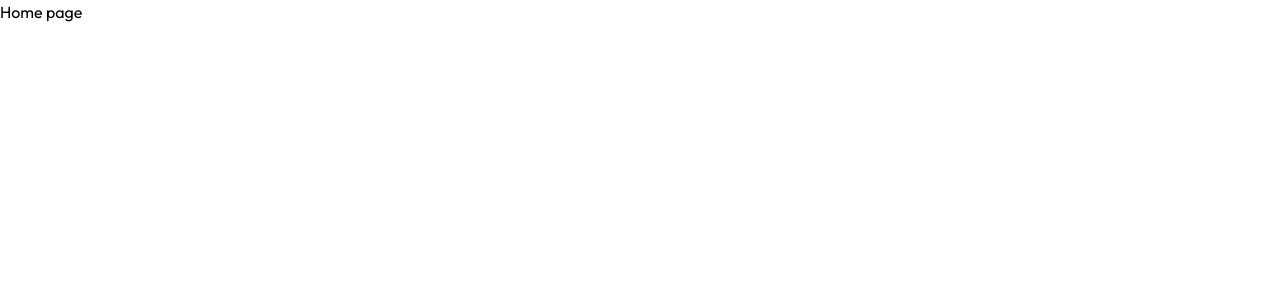
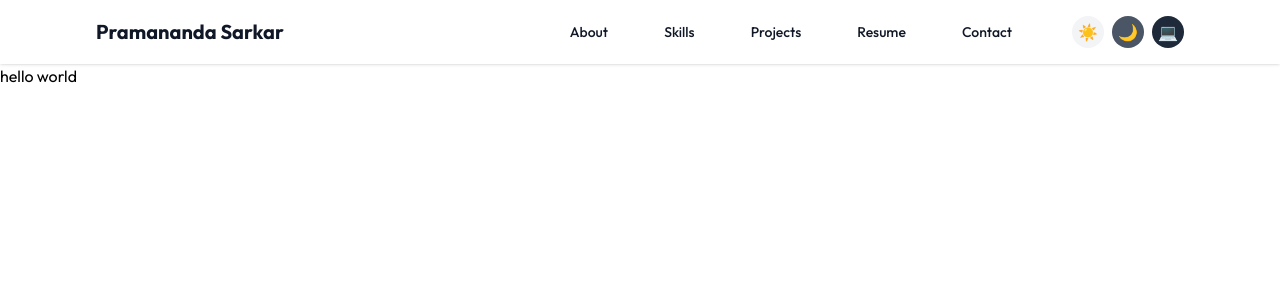
Before and after one commit to pramanandasarkar02/portfolio, a Next.js app: page / in a window 1280 px wide. Shown: the top 300 px of the page. Built offline with nearby package versions, Linux system fonts and the light colour scheme.

Commit message:
navbar design done

```diff
--- /dev/null
+++ b/app/Navbar.tsx
@@ -0,0 +1,165 @@
+"use client";
+
+import React, { useState, useEffect } from 'react';
+import Link from 'next/link';
+import { useTheme } from 'next-themes';
+
+const Navbar = () => {
+  const [mounted, setMounted] = useState(false);
+  const { theme, setTheme } = useTheme();
+  const [isMenuOpen, setIsMenuOpen] = useState(false);
+
+  useEffect(() => {
+    setMounted(true);
+  }, []);
+
+  const navItems = [
+    { name: 'About', href: '#about' },
+    { name: 'Skills', href: '#skills' },
+    { name: 'Projects', href: '#projects' },
+    { name: 'Resume', href: '#resume' },
+    { name: 'Contact', href: '#contact' },
+  ];
+
+  if (!mounted) {
+    return null;
+  }
+
+  return (
+    <nav className={`sticky top-0 z-50 transition-colors duration-300
+      ${theme === 'dark' ? 'bg-gray-900 text-gray-100' :
+        theme === 'hacker' ? 'bg-black text-green-400' :
+        'bg-white/80 text-gray-900'} backdrop-blur-sm shadow-sm`}
+    >
+      <div className="max-w-6xl mx-auto px-4 sm:px-6 lg:px-8">
+        <div className="flex justify-between h-16 items-center">
+          {/* Logo */}
+          <div className="flex-shrink-0 flex items-center">
+            <Link href="/" className={`text-xl font-bold
+              ${theme === 'dark' ? 'text-white' :
+                theme === 'hacker' ? 'text-green-400' :
+                'text-gray-900'}`}>
+              Pramananda Sarkar
+            </Link>
+          </div>
+
+          {/* Desktop Navigation */}
+          <div className="hidden md:flex items-center space-x-8">
+            <div className="flex space-x-8">
+              {navItems.map((item) => (
+                <Link
+                  key={item.name}
+                  href={item.href}
+                  className={`px-3 py-2 rounded-md text-sm font-medium transition-colors
+                    ${theme === 'dark' ? 'hover:bg-gray-800 hover:text-white' :
+                      theme === 'hacker' ? 'hover:bg-green-900/30 hover:text-green-300' :
+                      'hover:bg-gray-100 hover:text-gray-900'}`}
+                >
+                  {item.name}
+                </Link>
+              ))}
+            </div>
+
+            {/* Theme Switcher */}
+            <div className="ml-4 flex items-center space-x-2 ">
+              <button
+                onClick={() => setTheme('light')}
+                className={`w-8 h-8 rounded-full flex items-center justify-center cursor-pointer
+                  ${theme === 'light' ? 'bg-gray-200 text-yellow-500' : 'bg-gray-100 text-gray-500'}`}
+                title="Light"
+              >
+                ☀️
+              </button>
+              <button
+                onClick={() => setTheme('dark')}
+                className={`w-8 h-8 rounded-full flex items-center justify-center cursor-pointer
+                  ${theme === 'dark' ? 'bg-gray-700 text-white' : 'bg-gray-600 text-gray-300'}`}
+                title="Dark"
+              >
+                🌙
+              </button>
+              <button
+                onClick={() => setTheme('hacker')}
+                className={`w-8 h-8 rounded-full flex items-center justify-center cursor-pointer
+                  ${theme === 'hacker' ? 'bg-green-900/30 text-green-400' : 'bg-gray-800 text-green-300'}`}
+                title="Hacker"
+              >
+                💻
+              </button>
+            </div>
+          </div>
+
+          {/* Mobile menu button */}
+          <div className="md:hidden flex items-center">
+            <div className="mr-4">
+              <div className="flex space-x-2">
+                <button
+                  onClick={() => setTheme('light')}
+                  className={`w-6 h-6 rounded-full text-xs ${theme === 'light' ? 'bg-gray-200' : 'bg-gray-100'}`}
+                >
+                  ☀️
+                </button>
+                <button
+                  onClick={() => setTheme('dark')}
+                  className={`w-6 h-6 rounded-full text-xs ${theme === 'dark' ? 'bg-gray-700' : 'bg-gray-600'}`}
+                >
+                  🌙
+                </button>
+                <button
+                  onClick={() => setTheme('hacker')}
+                  className={`w-6 h-6 rounded-full text-xs ${theme === 'hacker' ? 'bg-green-900/30' : 'bg-gray-800'}`}
+                >
+                  💻
+                </button>
+              </div>
+            </div>
+            <button
+              onClick={() => setIsMenuOpen(!isMenuOpen)}
+              className={`inline-flex items-center justify-center p-2 rounded-md
+                ${theme === 'dark' ? 'text-gray-400 hover:text-white hover:bg-gray-700' :
+                  theme === 'hacker' ? 'text-green-400 hover:text-green-300 hover:bg-green-900/30' :
+                  'text-gray-500 hover:text-gray-900 hover:bg-gray-100'}`}
+            >
+              {isMenuOpen ? (
+                <svg className="h-6 w-6" xmlns="http://www.w3.org/2000/svg" fill="none" viewBox="0 0 24 24" stroke="currentColor">
+                  <path strokeLinecap="round" strokeLinejoin="round" strokeWidth={2} d="M6 18L18 6M6 6l12 12" />
+                </svg>
+              ) : (
+                <svg className="h-6 w-6" xmlns="http://www.w3.org/2000/svg" fill="none" viewBox="0 0 24 24" stroke="currentColor">
+                  <path strokeLinecap="round" strokeLinejoin="round" strokeWidth={2} d="M4 6h16M4 12h16M4 18h16" />
+                </svg>
+              )}
+            </button>
+          </div>
+        </div>
+      </div>
+
+      {/* Mobile Navigation */}
+      {isMenuOpen && (
+        <div className={`md:hidden transition-all duration-300
+          ${theme === 'dark' ? 'bg-gray-800' :
+            theme === 'hacker' ? 'bg-black' :
+            'bg-white'}`}
+        >
+          <div className="px-2 pt-2 pb-3 space-y-1 sm:px-3">
+            {navItems.map((item) => (
+              <Link
+                key={item.name}
+                href={item.href}
+                className={`block px-3 py-2 rounded-md text-base font-medium
+                  ${theme === 'dark' ? 'text-gray-300 hover:bg-gray-700 hover:text-white' :
+                    theme === 'hacker' ? 'text-green-400 hover:bg-green-900/30 hover:text-green-300' :
+                    'text-gray-900 hover:bg-gray-100 hover:text-gray-900'}`}
+                onClick={() => setIsMenuOpen(false)}
+              >
+                {item.name}
+              </Link>
+            ))}
+          </div>
+        </div>
+      )}
+    </nav>
+  );
+};
+
+export default Navbar;
--- a/app/globals.css
+++ b/app/globals.css
@@ -1 +1,16 @@
 @import "tailwindcss";
+
+:root {
+  --background: 0 0% 100%;
+  --foreground: 222.2 84% 4.9%;
+}
+
+.dark {
+  --background: 222.2 84% 4.9%;
+  --foreground: 210 40% 98%;
+}
+
+.hacker {
+  --background: 0 0% 0%;
+  --foreground: 120 100% 50%;
+}
--- a/app/layout.tsx
+++ b/app/layout.tsx
@@ -1,14 +1,25 @@
 import type { Metadata } from "next";
-import { Outfit} from "next/font/google";
+import { Outfit } from "next/font/google";
 import "./globals.css";
+import Navbar from "./Navbar";
+import { ThemeProvider } from "./providers";
 
 const font = Outfit({
-
-})
+  weight: ["400", "500", "700"],
+  subsets: ["latin"],
+  display: "swap",
+});
 
 export const metadata: Metadata = {
-  title: "Pramananda sarkar",
+  title: "Pramananda Sarkar",
   description: "Portfolio for Pramananda Sarkar",
+  keywords: ["portfolio", "Pramananda Sarkar", "developer"],
+  openGraph: {
+    title: "Pramananda Sarkar",
+    description: "Portfolio for Pramananda Sarkar",
+    url: "https://your-portfolio-url.com",
+    type: "website",
+  },
 };
 
 export default function RootLayout({
@@ -17,11 +28,17 @@ export default function RootLayout({
   children: React.ReactNode;
 }>) {
   return (
-    <html lang="en">
-      <body
-        className={`${font.className} antialiased`}
-      >
-        {children}
+    <html lang="en" suppressHydrationWarning>
+      <body className={`${font.className} antialiased`}>
+        <ThemeProvider
+          attribute="class"
+          defaultTheme="system"
+          enableSystem
+          themes={["light", "dark", "hacker"]}
+        >
+          <Navbar />
+          {children}
+        </ThemeProvider>
       </body>
     </html>
   );
--- a/app/page.tsx
+++ b/app/page.tsx
@@ -3,7 +3,7 @@ import Image from "next/image";
 export default function Home() {
   return (
     <>
-    Home page
+    hello world
     </>
   );
 }
--- /dev/null
+++ b/app/providers.tsx
@@ -0,0 +1,8 @@
+"use client";
+
+import { ThemeProvider as NextThemesProvider, ThemeProviderProps } from "next-themes";
+
+
+export function ThemeProvider({ children, ...props }: ThemeProviderProps) {
+  return <NextThemesProvider {...props}>{children}</NextThemesProvider>;
+}
--- a/package.json
+++ b/package.json
@@ -10,19 +10,21 @@
   },
   "dependencies": {
     "next": "15.3.0",
+    "next-themes": "^0.4.6",
+    "postcss": "^8.5.3",
     "react": "^19.0.0",
     "react-dom": "^19.0.0",
     "react-icons": "^5.5.0"
   },
   "devDependencies": {
     "@eslint/eslintrc": "^3",
-    "@tailwindcss/postcss": "^4",
+    "@tailwindcss/postcss": "^4.1.7",
     "@types/node": "^20",
     "@types/react": "^19",
     "@types/react-dom": "^19",
     "eslint": "^9",
     "eslint-config-next": "15.3.0",
-    "tailwindcss": "^4",
+    "tailwindcss": "^4.1.7",
     "typescript": "^5"
   }
 }
```
Also changed, not shown: app/resume/page.tsx (added), 1 other file (tests, documents, lock files or other folders).
